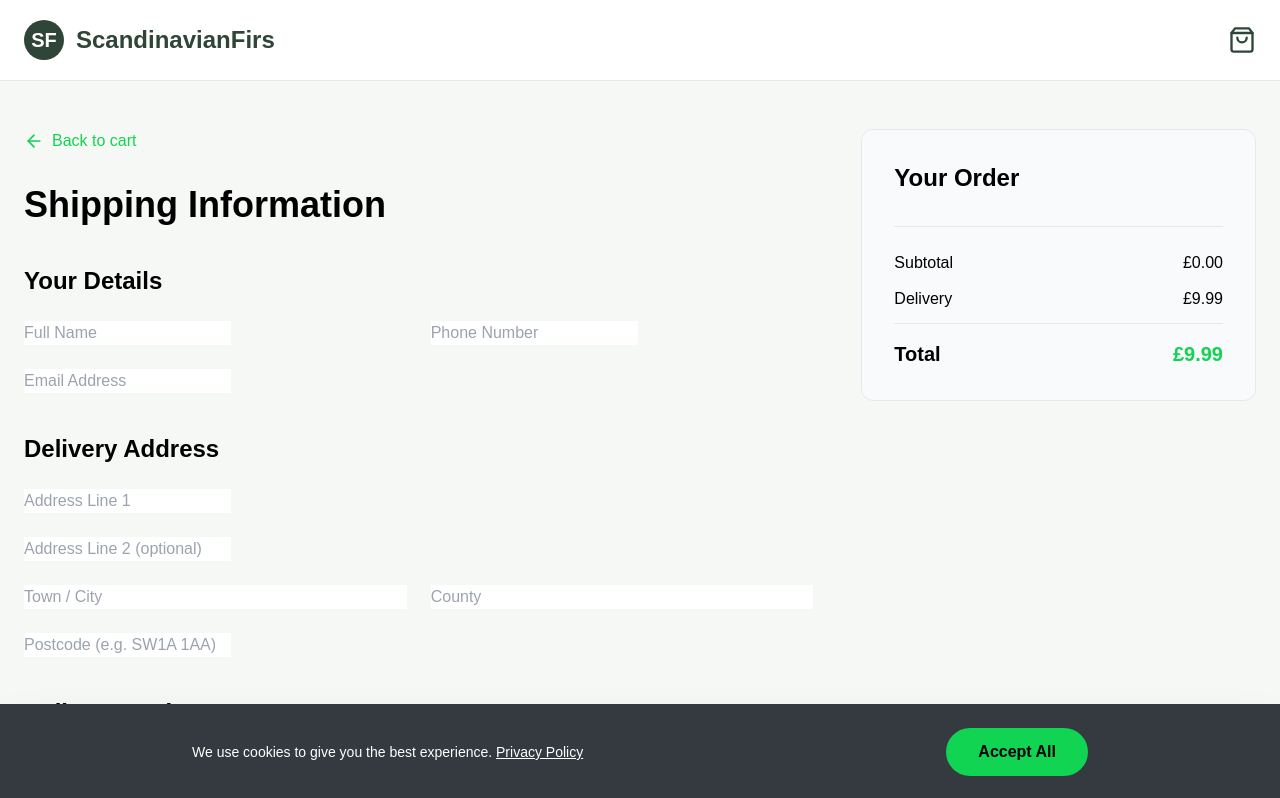
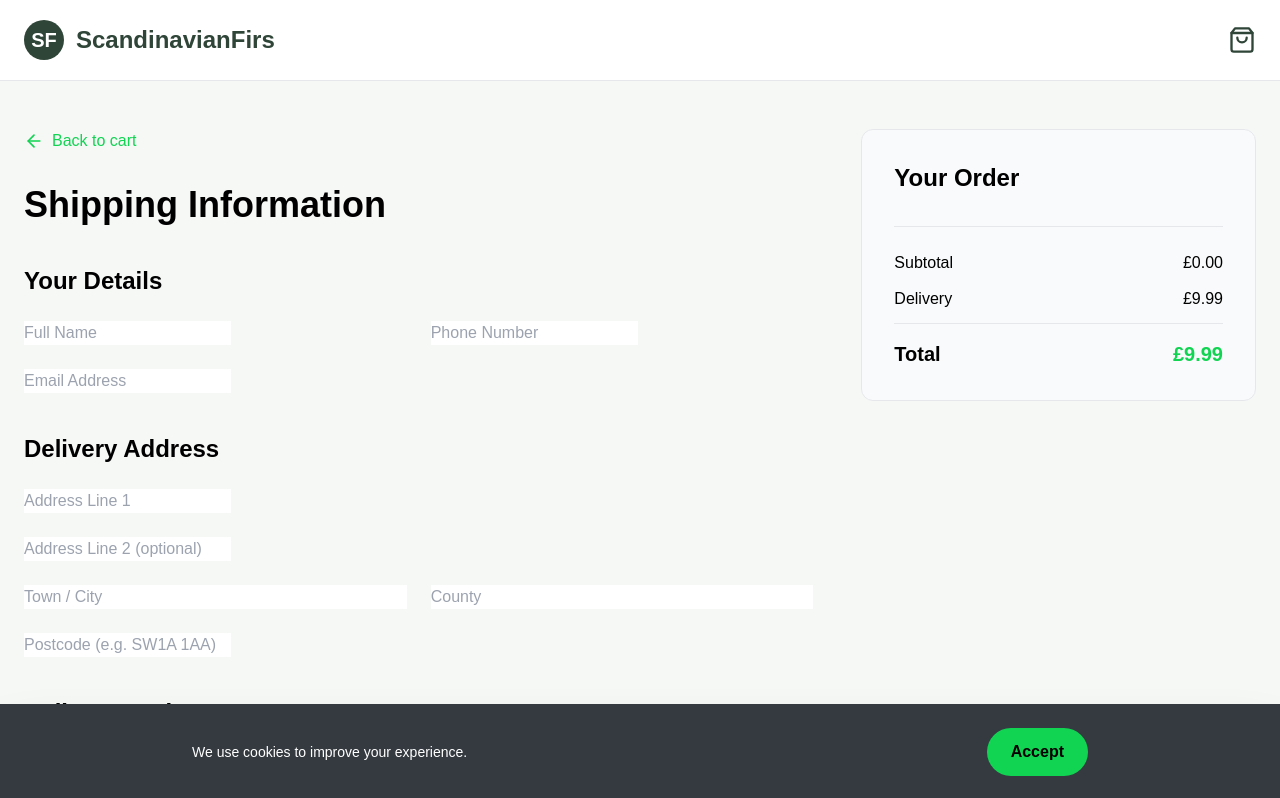
Before and after one commit to Xcertik-Realist/testsite, a Next.js app: page /checkout in a window 1280 px wide. Shown: the top 798 px of the page. Built offline with nearby package versions, Linux system fonts and the light colour scheme.

Commit message:
Refactor CookieBanner component for clarity and style

```diff
--- a/components/CookieBanner.tsx
+++ b/components/CookieBanner.tsx
@@ -5,27 +5,23 @@ export default function CookieBanner() {
   const [show, setShow] = useState(false);
 
   useEffect(() => {
-    if (!localStorage.getItem("cookies-accepted")) {
-      setShow(true);
-    }
+    if (!localStorage.getItem("cookies-accepted")) setShow(true);
   }, []);
 
   if (!show) return null;
 
   return (
-    <div className="fixed bottom-0 left-0 right-0 bg-charcoal text-white p-6 shadow-2xl z-50">
+    <div className="fixed bottom-0 left-0 right-0 bg-charcoal text-white p-6 z-50 shadow-2xl">
       <div className="max-w-4xl mx-auto flex flex-col sm:flex-row items-center justify-between gap-4">
-        <p className="text-sm text-center sm:text-left">
-          We use cookies to give you the best experience. <a href="#" className="underline">Privacy Policy</a>
-        </p>
+        <p className="text-sm">We use cookies to improve your experience.</p>
         <button
           onClick={() => {
             localStorage.setItem("cookies-accepted", "true");
             setShow(false);
           }}
-          className="bg-primary hover:bg-green-500 text-black font-bold px-8 py-3 rounded-full transition"
+          className="bg-primary text-black font-bold px-6 py-3 rounded-full"
         >
-          Accept All
+          Accept
         </button>
       </div>
     </div>
```
